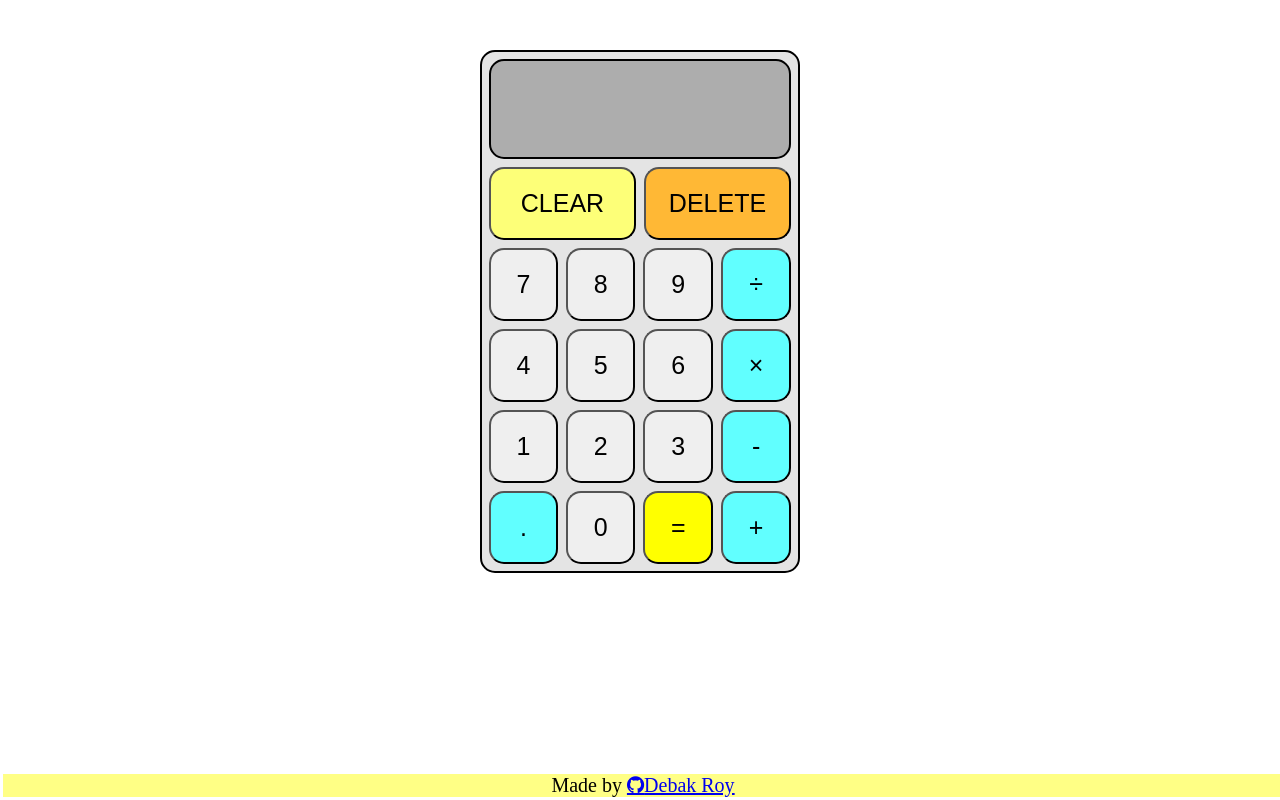
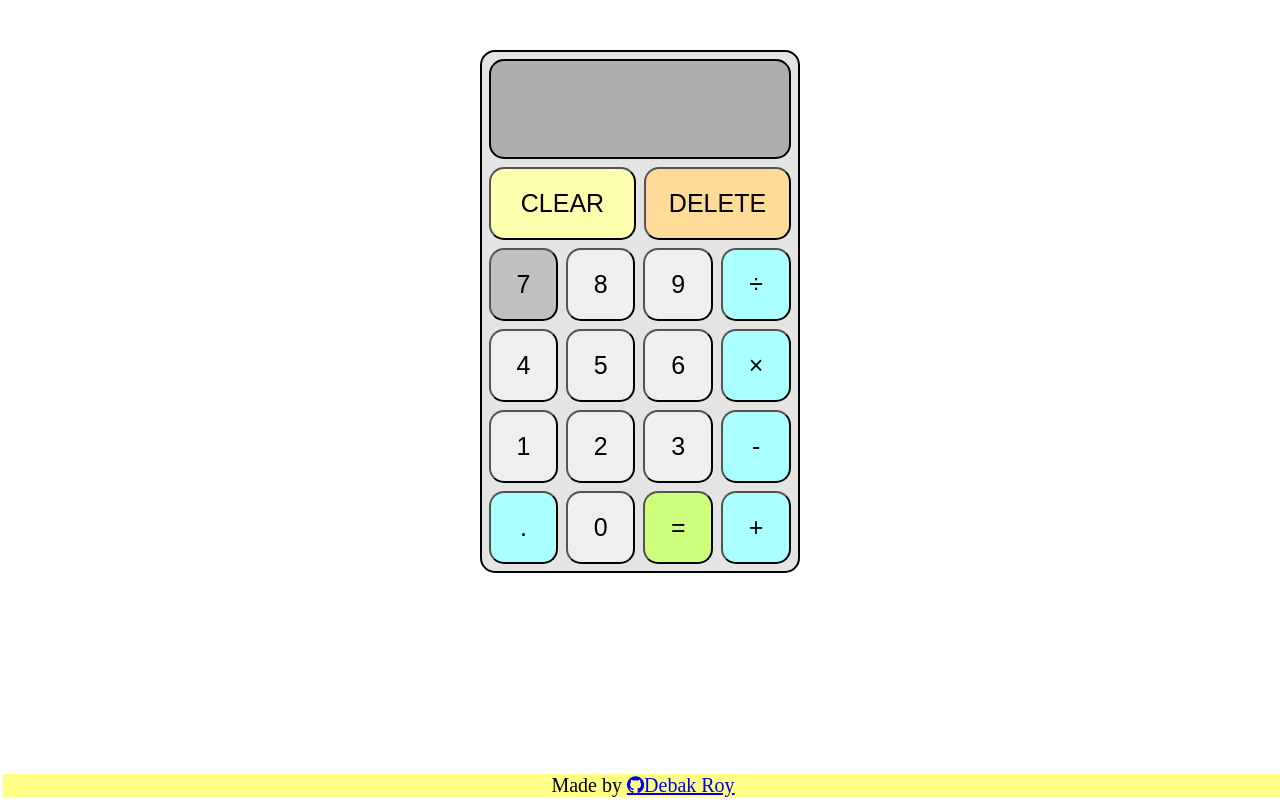
Before and after one commit to slayeh17/Calculator, a plain HTML site: page index.html in a window 1280 px wide. In both pictures the pointer is over the button 523 px from the left and 284 px from the top of the page. Drawn offline with Linux system fonts and the light colour scheme.

Commit message:
added background hover colors to buttons

```diff
--- a/styles.css
+++ b/styles.css
@@ -36,21 +36,37 @@ button {
     flex: 1;
 }
 
+.numeric-button:hover {
+    background-color: rgb(192, 192, 192);
+}
+
 .arithmetic-buttons {
     display: grid;
     grid-template-columns: auto auto auto auto;
 }
 
 .clear {
-    background-color: rgb(253, 255, 120);
+    background-color: rgb(254, 255, 174);
+}
+
+.clear:hover {
+    background-color: rgb(251, 255, 33);
 }
 
 .delete {
-    background-color: rgb(255, 184, 53);
+    background-color: rgb(255, 219, 151);
+}
+
+.delete:hover {
+    background-color: rgb(255, 170, 13);
 }
 
 .non-numeric-button {
-    background-color: rgb(97, 255, 255);
+    background-color: rgb(170, 255, 255);
+}
+
+.non-numeric-button:hover {
+    background-color: rgb(0, 255, 255);
 }
 
 .display {
@@ -67,7 +83,11 @@ button {
 }
 
 .equals {
-    background-color: yellow;
+    background-color: rgb(205, 255, 124);
+}
+
+.equals:hover {
+    background-color: rgb(170, 255, 0);
 }
 
 footer {
```
